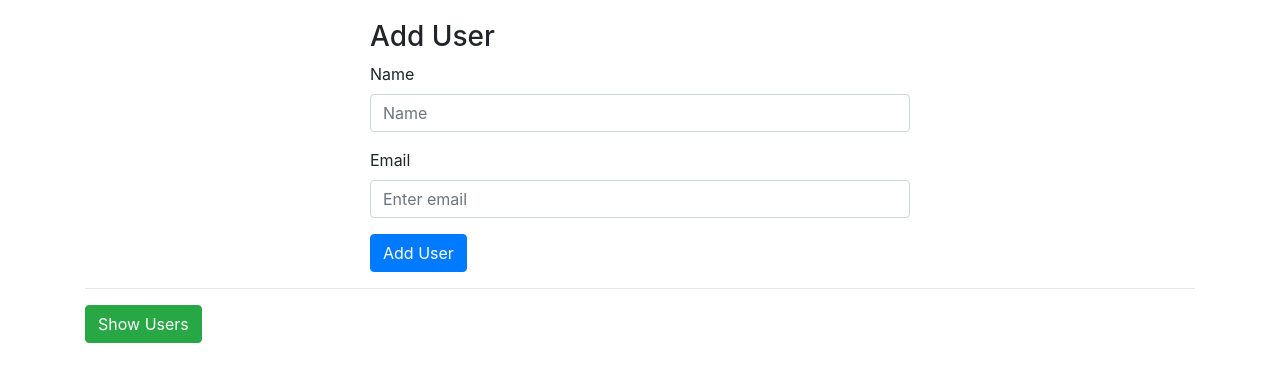
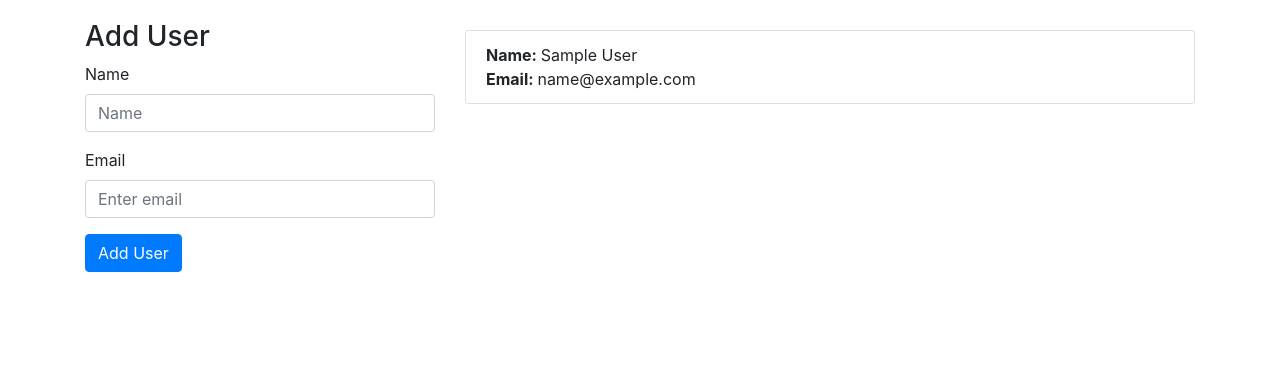
Before and after one commit to RASHID-TP/Ajax-Curd, a Node server app: page / in a window 1280 px wide. Shown: the top 382 px of the page. Run offline with Node 20, Linux system fonts and the light colour scheme; tables that the repository leaves empty hold one stand-in row (values such as "Sample post"); some libraries are stand-ins or nearby versions.

Commit message:
jquery get method successfully applied to view users and successfully renderd

```diff
--- a/public/js/jQuery.js
+++ /dev/null
@@ -1,26 +0,0 @@
-$(()=> {
-
-    $("#showUser").click(() => {
-        alert('mj')
-      });
-
-
-
-
-
-
-
-
-
-
-
-
-
-
-
-
-
-
-
-
-})
--- /dev/null
+++ b/public/js/scripts.js
@@ -0,0 +1,31 @@
+
+
+
+$(()=> {
+
+
+      $.get('/allusers', (doc, status, xhr)=> {
+        if(doc) {
+          //console.log(doc);
+          $.each(doc, (key, obj) => {
+            console.log(key)
+            console.log(obj);
+            $("#listGroup").append('<li class="list-group-item" ><b>Name: </b>'+ obj.name + ' <br> <b>Email: </b>'+ obj.email +' </li>');
+          })
+        }
+        //console.log(status + xhr);
+      })
+
+
+
+    $('#addUser').click(()=> {
+      let name = $('#name').val();
+      let email = $('#email'.val())
+        $.ajax({
+        url: '/adduser',
+        type: 'POST',
+        data: {name: name, email: email},
+        success: function () {}
+    });
+    })
+})
--- a/routers/index.js
+++ b/routers/index.js
@@ -14,7 +14,33 @@ router.post('/adduser',(req, res)=> {
         email: req.body.email
     });
      user.save()
-         .then(()=> console.log('user added'))
+         .then(()=> {
+             console.log('user added')
+             res.redirect('/')
+            })
          .catch(()=> console.log('error'))
+
 })
+
+
+
+router.get('/allusers', (req, res)=> {
+    Users.find({}, (err, doc, next)=> {
+        if(err) {
+            throw err
+        }
+        console.log(doc);
+        res.send(doc)
+        next;
+
+
+    })
+
+
+
+})
+
+
+
+
 module.exports = router;
--- a/views/index.hbs
+++ b/views/index.hbs
@@ -1,7 +1,7 @@
 <div class="row">
-    <div class="col-md-6 mx-auto" style="margin-top:20px">
+    <div class="col-md-4" style="margin-top:20px">
         <h3>Add User</h3>
-        <form action="/adduser" id="addUser" method="POST">
+        <form action="" method="POST">
             <div class="form-group">
                 <label for="exampleInputEmail1">Name</label>
                 <input type="text" class="form-control" id="name" name="name" placeholder="Name" required>
@@ -10,10 +10,13 @@
                 <label for="exampleInputEmail1">Email</label>
                 <input type="email" class="form-control" id="email" name="email" placeholder="Enter email" required>
             </div>
-            <button type="submit" id="" class="btn btn-primary">Add User</button>
+            <button type="submit"  id="addUser" class="btn btn-primary">Add User</button>
         </form>
     </div>
+
+    <div class="col-md-8">
+        <ul class="list-group" id="listGroup" style="margin-top: 30px">
+        </ul>
+    </div>
+
 </div>
-
-<hr>
-<button id="showUser" class="btn btn-success"> Show Users</button>
--- a/views/layouts/main.hbs
+++ b/views/layouts/main.hbs
@@ -15,8 +15,8 @@
     </div>
 
 
-    <script src="https://code.jquery.com/jquery-3.3.1.slim.min.js" integrity="sha384-q8i/X+965DzO0rT7abK41JStQIAqVgRVzpbzo5smXKp4YfRvH+8abtTE1Pi6jizo" crossorigin="anonymous"></script>
-        <script src="/js/jQuery.js" type="text/javascript"></script>
+    <script src="https://code.jquery.com/jquery-3.0.0.js"></script>
+        <script src="/js/scripts.js" type="text/javascript"></script>
     <script src="https://cdnjs.cloudflare.com/ajax/libs/popper.js/1.14.7/umd/popper.min.js" integrity="sha384-UO2eT0CpHqdSJQ6hJty5KVphtPhzWj9WO1clHTMGa3JDZwrnQq4sF86dIHNDz0W1" crossorigin="anonymous"></script>
     <script src="https://stackpath.bootstrapcdn.com/bootstrap/4.3.1/js/bootstrap.min.js" integrity="sha384-JjSmVgyd0p3pXB1rRibZUAYoIIy6OrQ6VrjIEaFf/nJGzIxFDsf4x0xIM+B07jRM" crossorigin="anonymous"></script>
 </body>
```
